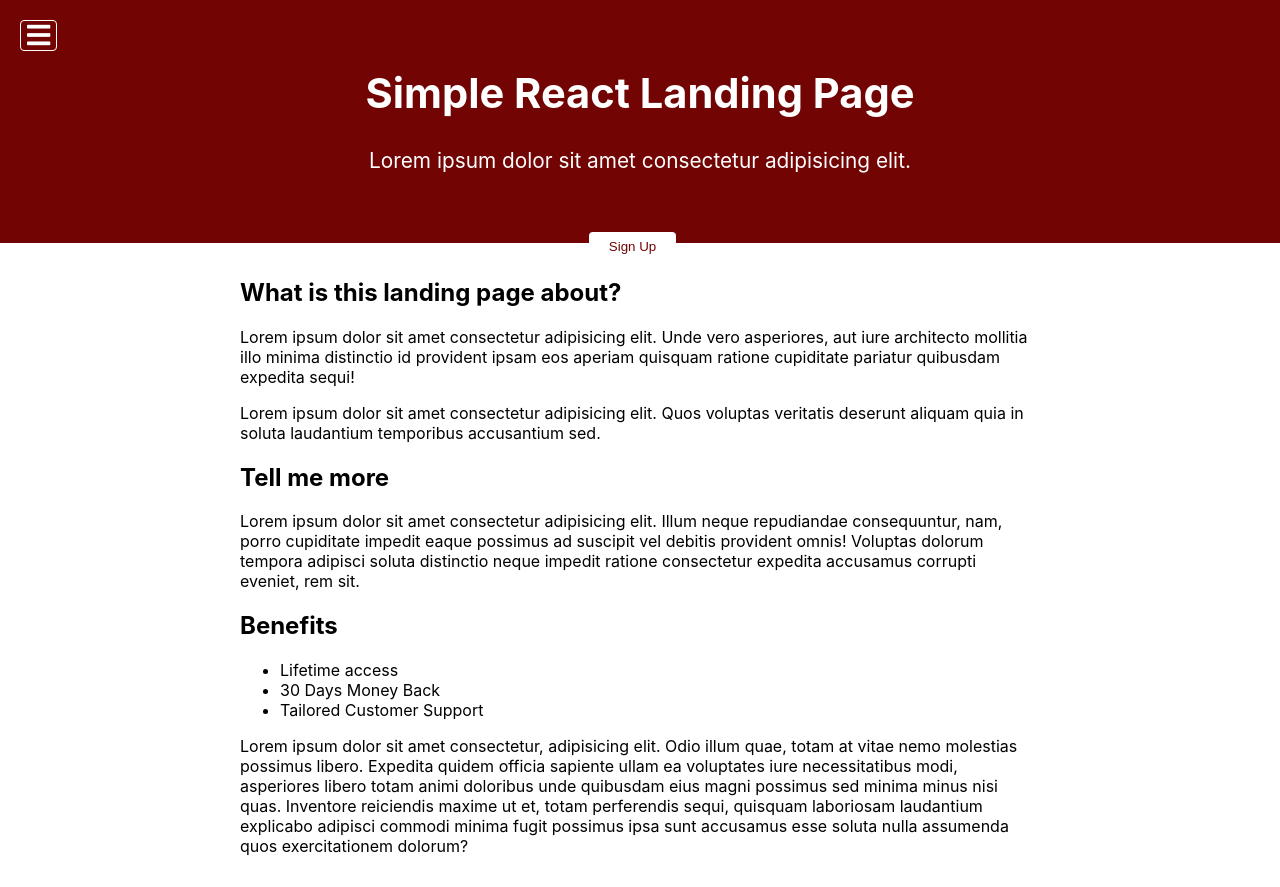
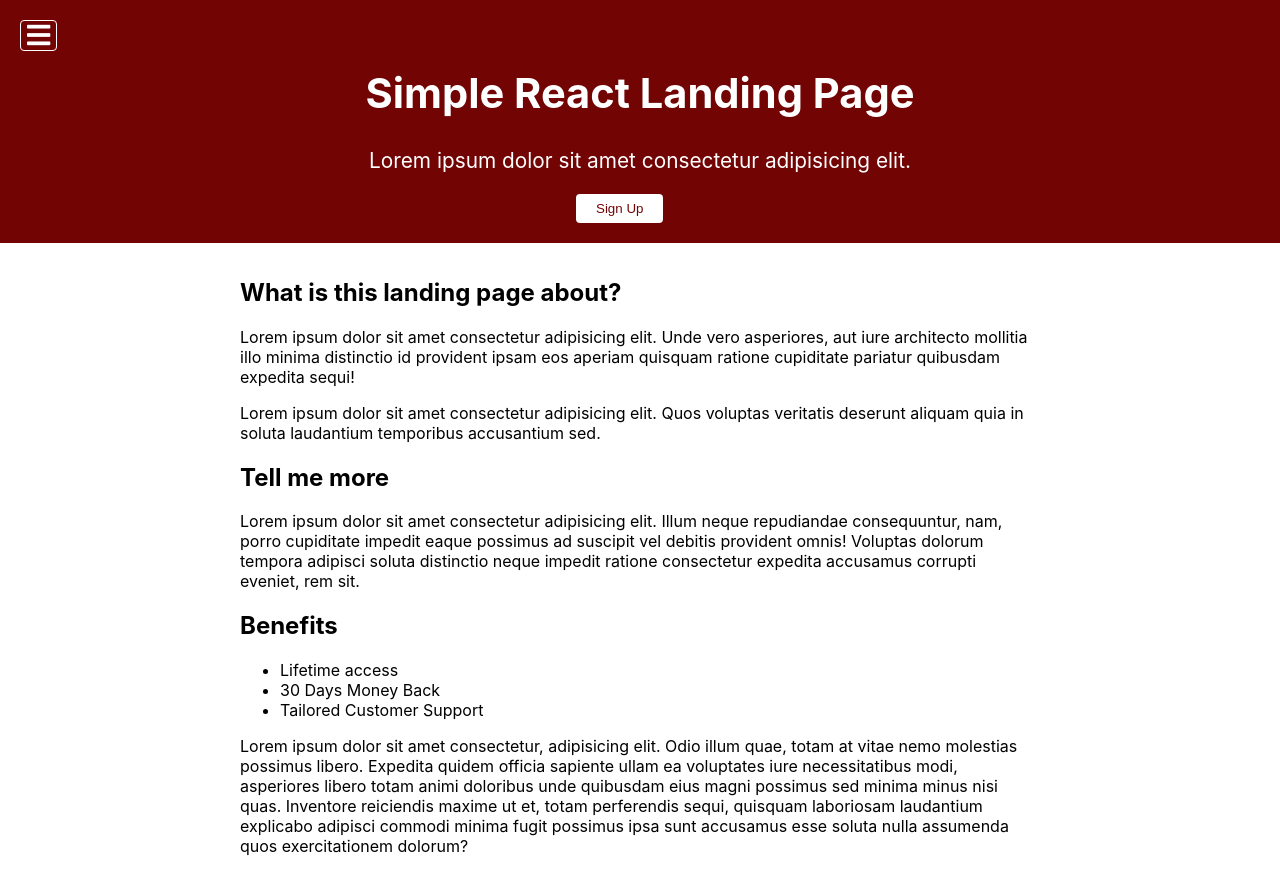
Before and after one commit to akindoju/Landing-Page, a React (Create React App) app: page / in a window 1280 px wide. Built offline with nearby package versions, Linux system fonts and the light colour scheme.

Commit message:
Moved signUp and Sidebar btns into Header component

```diff
--- a/src/Components/body/body.css
+++ b/src/Components/body/body.css
@@ -4,36 +4,3 @@
   max-width: 100%;
   width: 800px;
 }
-
-.signUpBtn {
-  position: absolute;
-  top: 29%;
-  left: 46%;
-  cursor: pointer;
-  background-color: rgb(255, 255, 255);
-  color: rgb(114, 4, 4);
-  padding: 7px 20px;
-  border: none;
-  outline: none;
-  border-radius: 4px;
-}
-
-.signUpBtn:active {
-  transform: scale(0.98);
-}
-
-.toggle {
-  background: transparent;
-  color: white;
-  border: 1px solid white;
-  border-radius: 4px;
-  position: absolute;
-  top: 20px;
-  left: 20px;
-  outline: none;
-  cursor: pointer;
-}
-
-.toggle:active {
-  transform: scale(0.98);
-}
--- a/src/Components/body/body.jsx
+++ b/src/Components/body/body.jsx
@@ -1,39 +1,9 @@
-import React, { Component } from 'react';
-import SideBar from '../side-bar/side-bar';
-import SignUp from '../sign-up/sign-up';
+import React from 'react';
 import './body.css';
 
-class Body extends Component {
-  constructor() {
-    super();
-    this.state = {
-      signUpHidden: true,
-      toggleHidden: true,
-    };
-  }
-
-  render() {
-    const { signUpHidden, toggleHidden } = this.state;
+const Body = () => {
   return (
     <div className="container">
-        <button
-          className="toggle"
-          onClick={(event) => {
-            event.preventDefault();
-            this.setState({ toggleHidden: !toggleHidden });
-          }}
-        >
-          <i className="fa fa-bars fa-2x"></i>
-        </button>
-        <button
-          className="signUpBtn"
-          onClick={(event) => {
-            event.preventDefault();
-            this.setState({ signUpHidden: !signUpHidden });
-          }}
-        >
-          Sign Up
-        </button>
       <h2>What is this landing page about?</h2>
       <p>
         Lorem ipsum dolor sit amet consectetur adipisicing elit. Unde vero
@@ -69,16 +39,13 @@ class Body extends Component {
         quae, totam at vitae nemo molestias possimus libero. Expedita quidem
         officia sapiente ullam ea voluptates iure necessitatibus modi,
         asperiores libero totam animi doloribus unde quibusdam eius magni
-          possimus sed minima minus nisi quas. Inventore reiciendis maxime ut
-          et, totam perferendis sequi, quisquam laboriosam laudantium explicabo
+        possimus sed minima minus nisi quas. Inventore reiciendis maxime ut et,
+        totam perferendis sequi, quisquam laboriosam laudantium explicabo
         adipisci commodi minima fugit possimus ipsa sunt accusamus esse soluta
         nulla assumenda quos exercitationem dolorum?
       </p>
-        {signUpHidden ? null : <SignUp />}
-        {toggleHidden ? null : <SideBar />}
     </div>
   );
-  }
-}
+};
 
 export default Body;
--- a/src/Components/header/header.css
+++ b/src/Components/header/header.css
@@ -10,3 +10,36 @@
 .header p {
   margin: 30px 0;
 }
+
+.signUpBtn {
+  position: absolute;
+  top: 80%;
+  left: 45%;
+  cursor: pointer;
+  background-color: rgb(255, 255, 255);
+  color: rgb(114, 4, 4);
+  padding: 7px 20px;
+  border: none;
+  outline: none;
+  border-radius: 4px;
+}
+
+.signUpBtn:active {
+  transform: scale(0.98);
+}
+
+.toggle {
+  background: transparent;
+  color: white;
+  border: 1px solid white;
+  border-radius: 4px;
+  position: absolute;
+  top: 20px;
+  left: 20px;
+  outline: none;
+  cursor: pointer;
+}
+
+.toggle:active {
+  transform: scale(0.98);
+}
--- a/src/Components/header/header.jsx
+++ b/src/Components/header/header.jsx
@@ -1,13 +1,43 @@
-import React from 'react';
+import React, { Component } from 'react';
+import SideBar from '../side-bar/side-bar';
+import SignUp from '../sign-up/sign-up';
 import './header.css';
 
-const Header = () => {
+class Header extends Component {
+  constructor() {
+    super();
+    this.state = { toggleHidden: true, signUpHidden: true };
+  }
+
+  render() {
+    const { toggleHidden, signUpHidden } = this.state;
     return (
       <div className="header">
         <h1>Simple React Landing Page</h1>
         <p>Lorem ipsum dolor sit amet consectetur adipisicing elit.</p>
+        <button
+          className="toggle"
+          onClick={(event) => {
+            event.preventDefault();
+            this.setState({ toggleHidden: !toggleHidden });
+          }}
+        >
+          <i className="fa fa-bars fa-2x"></i>
+        </button>
+        <button
+          className="signUpBtn"
+          onClick={(event) => {
+            event.preventDefault();
+            this.setState({ signUpHidden: !signUpHidden });
+          }}
+        >
+          Sign Up
+        </button>
+        {signUpHidden ? null : <SignUp />}
+        {toggleHidden ? null : <SideBar />}
       </div>
     );
-};
+  }
+}
 
 export default Header;
```
Also changed, not shown: 1 other file (tests, documents, lock files or other folders). Lines whose indentation alone changed are shown as unchanged.
